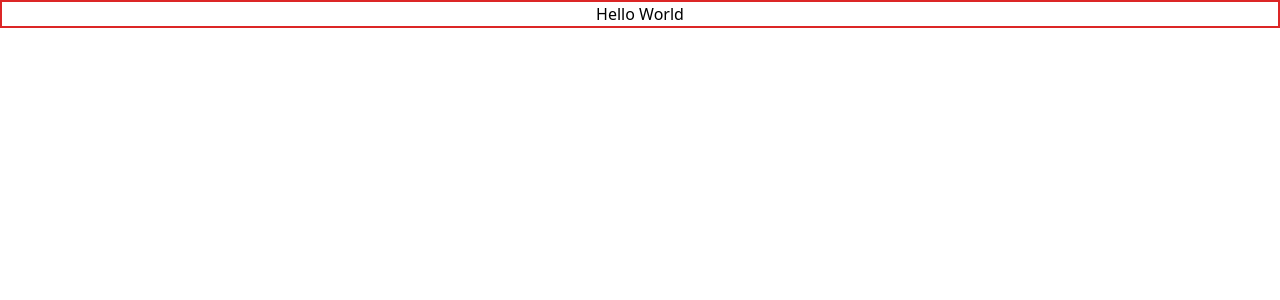
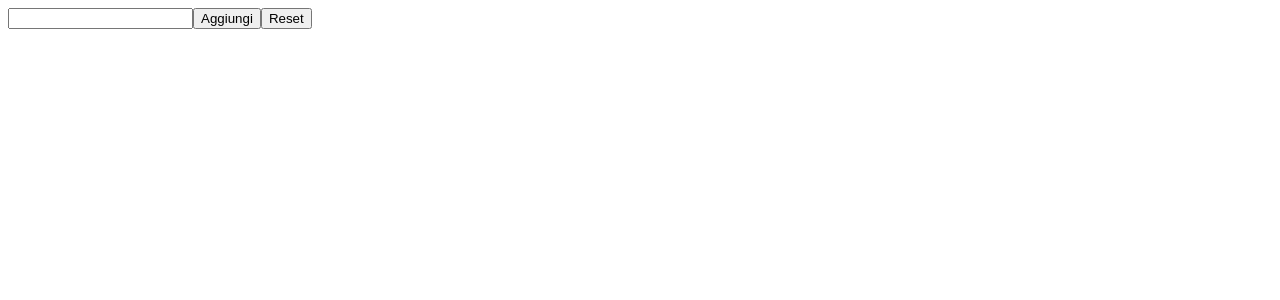
Before and after one commit to NDRXandrei/React-ex, a React (Create React App) app in the folder my-app/: page / in a window 1280 px wide. Shown: the top 300 px of the page. Built offline with nearby package versions, Linux system fonts and the light colour scheme.

Commit message:
aggiunte render props

```diff
--- a/my-app/postcss.config.js
+++ /dev/null
@@ -1,6 +0,0 @@
-module.exports = {
-  plugins: {
-    tailwindcss: {},
-    autoprefixer: {},
-  },
-}
--- a/my-app/src/App.js
+++ b/my-app/src/App.js
@@ -20,8 +20,12 @@ export class App extends React.Component {
         {/* <ClickTracker /> */}
         {/* <InteractiveWelcome /> */}
         {/* <Login /> */}
-        {/* <TodoList /> */}
-        <Container title="Hello World"/>
+        <TodoList
+          render={(item) => {
+            return <ul>{item}</ul>;
+          }}
+        ></TodoList>
+        {/* <Container title="Hello World"/> */}
       </div>
     );
   }
--- a/my-app/src/Container.js
+++ b/my-app/src/Container.js
@@ -1,5 +1,4 @@
 import React from "react";
-import './input.css'
 
 export class Container extends React.Component{
     render(){
--- a/my-app/src/TodoList.js
+++ b/my-app/src/TodoList.js
@@ -52,10 +52,13 @@ export class TodoList extends React.Component {
           type="text"
           onChange={this.handleInput}
           value={this.state.inputs}
+          className="space-x-5"
         ></input>
-        <button onClick={this.addItem}>Aggiungi</button>
-        <button onClick={this.reset}>Reset</button>
-        <ul>{lista}</ul>
+        <button onClick={this.addItem}>
+          Aggiungi
+        </button>
+        <button onClick={this.reset} className="mr-5">Reset</button>
+        <ul>{this.props.render(lista)}</ul>
       </div>
     );
   }
--- a/my-app/src/Welcome.js
+++ b/my-app/src/Welcome.js
@@ -1,5 +1,4 @@
 import React from "react";
-import "./index.css"
 class Age extends React.Component {
   render() {
     const majorAge = this.props.age;
--- a/my-app/src/index.css
+++ /dev/null
@@ -1,5 +0,0 @@
-
-.welcome{
-    background-color: bisque;
-    border: 2px solid brown;
-}
--- a/my-app/src/input.css
+++ /dev/null
@@ -1,3 +0,0 @@
-@tailwind base;
-@tailwind components;
-@tailwind utilities;
--- a/my-app/tailwind.config.js
+++ /dev/null
@@ -1,10 +0,0 @@
-/** @type {import('tailwindcss').Config} */
-module.exports = {
-  content: [
-    "./src/**/*.{js,jsx,ts,tsx}",
-  ],
-  theme: {
-    extend: {},
-  },
-  plugins: [],
-}
```
